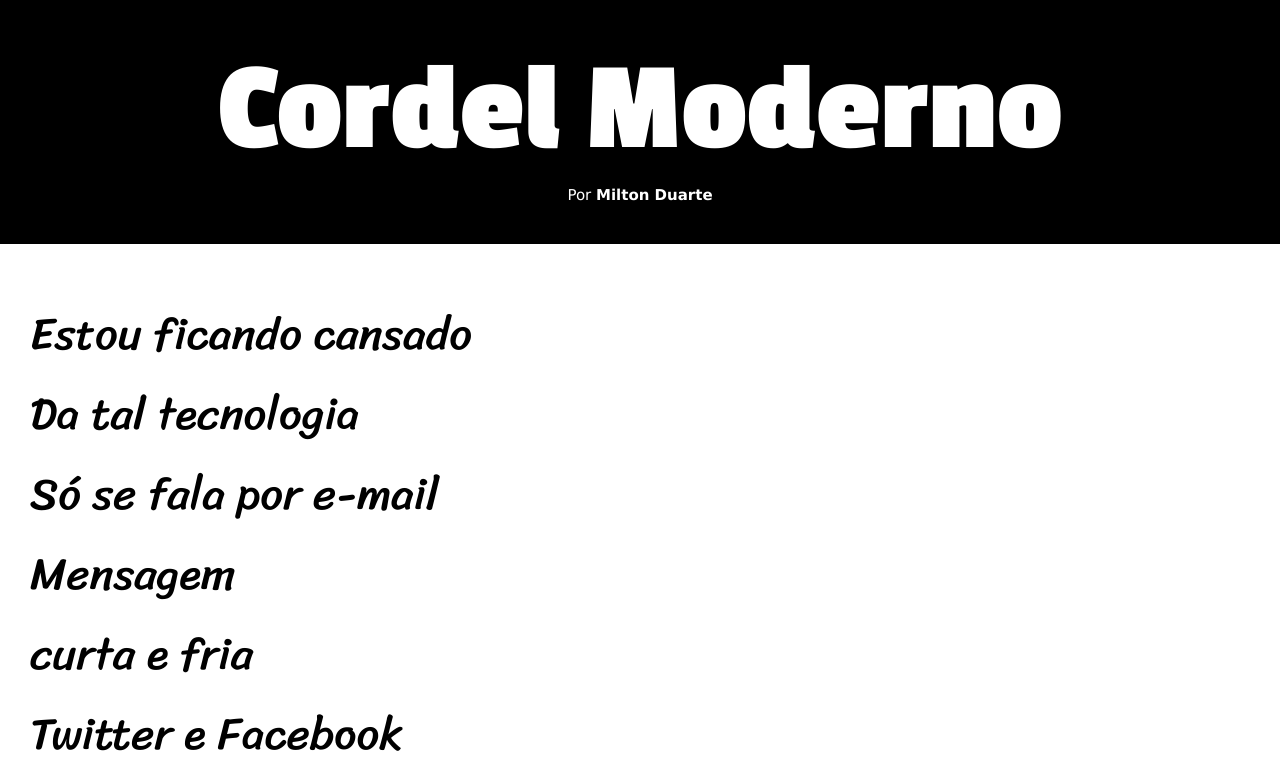
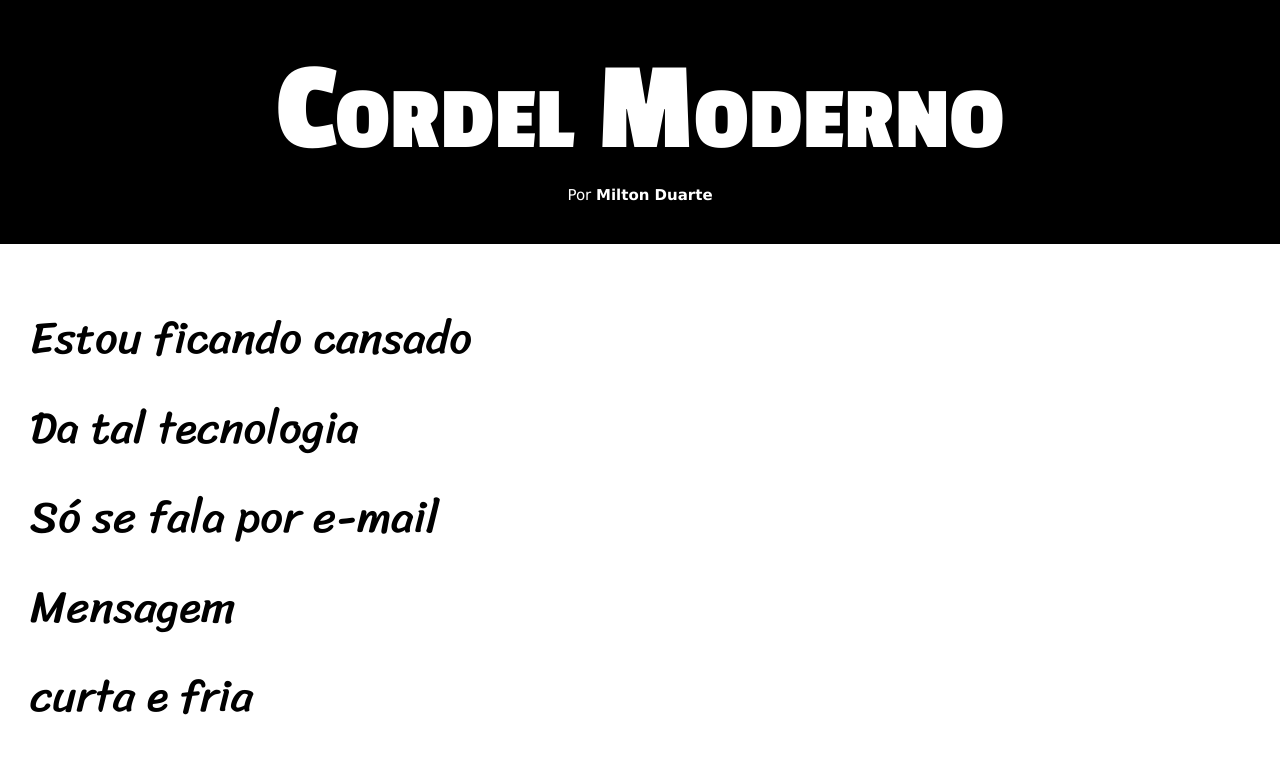
Before and after one commit to KaueCarvalho11/Cordel-Moderno, a plain HTML site: page index.html in a window 1280 px wide. Shown: the top 764 px of the page. Drawn offline with Linux system fonts and the light colour scheme.

Commit message:
Otimizando css e formatação do html

```diff
--- a/style/style.css
+++ b/style/style.css
@@ -1,6 +1,4 @@
 @charset "UTF-8";
-
-@import url('https://fonts.googleapis.com/css2?family=Passion+One:wght@400;700;900&display=swap');
 
 @import url('https://fonts.googleapis.com/css2?family=Passion+One:wght@400;700;900&family=Sriracha&display=swap');
 
@@ -20,6 +18,14 @@ h1 {
     margin: 0px;
     padding-top: 40px;
     font-size: 10vw;
+
+    /*Todas as letras maiúsculas, porém, primeira letra de cada palavra MAIOR*/
+    font-variant: small-caps;
+
+    /*
+    (Tornar todas as letras maiúsculas)
+    text-transform: uppercase;
+    */
 }
 
 h2 {
@@ -33,7 +39,13 @@ h2 {
 
 p {
     margin-left: 30px;
-    margin-bottom: 100px;
+
+    /*Padding se adaptando a tamanho da tela*/
+    padding-bottom: 10vh;
+    padding-bottom: 10vh;
+
+    /*Aumentando espaçamento entre as linhas*/
+    line-height: 2em;
 }
 
 a {
@@ -56,6 +68,9 @@ div {
     width: 100%;
     height: 850px;
     margin-bottom: 50px;
+
+    /*Adicionando sombra interna*/
+    box-shadow: inset 6px 6px 13px 0px rgba(0, 0, 0, 0.577);
 }
 
 .fotos {
@@ -76,6 +91,7 @@ div {
     padding: 10px;
     margin-top: 100px;
     margin-bottom: 100px;
+    text-shadow: 1px 1px 0px black;
 }
 
 #segunda{
```
Also changed, not shown: index.html (+2 -1 lines).
